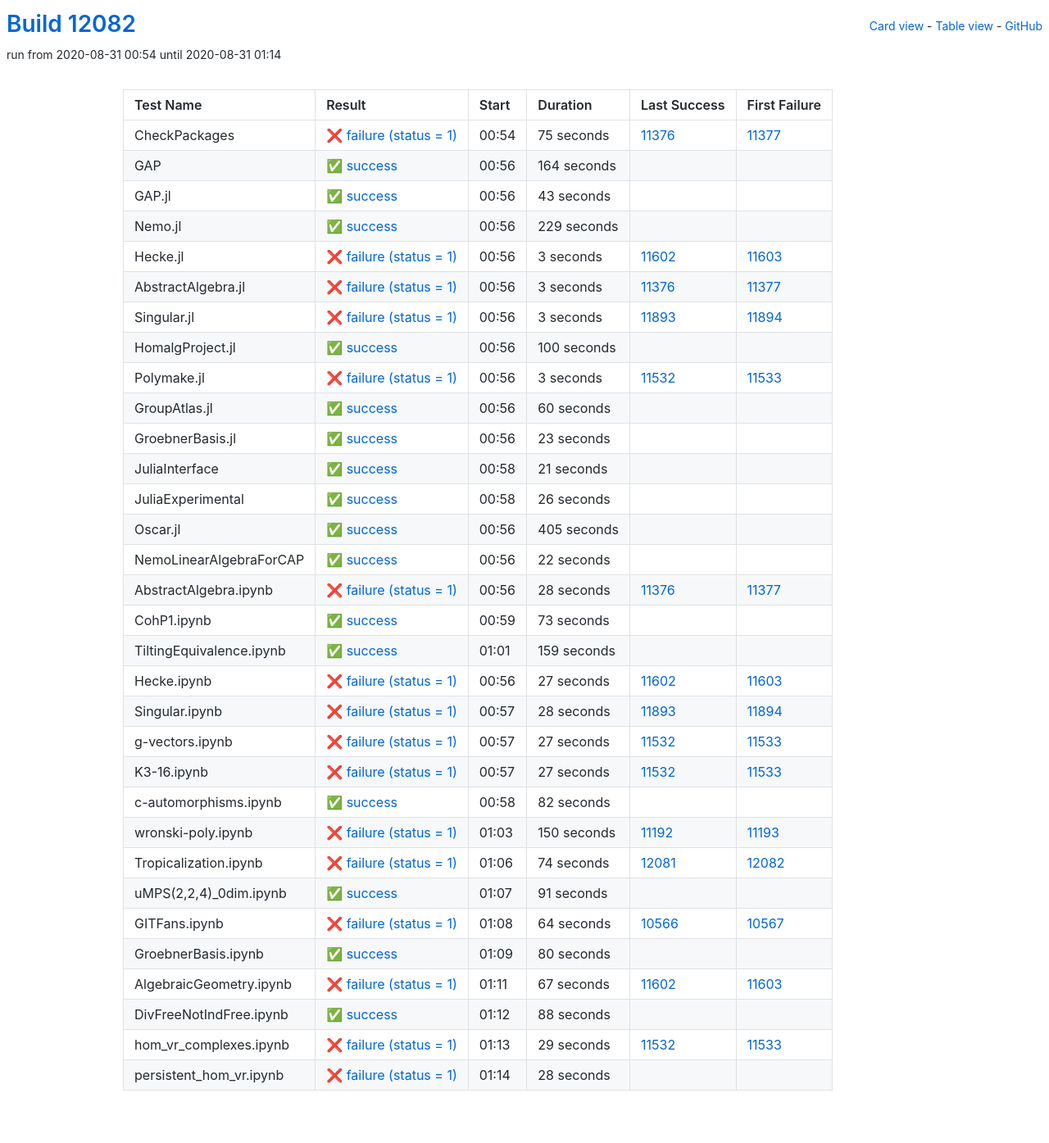
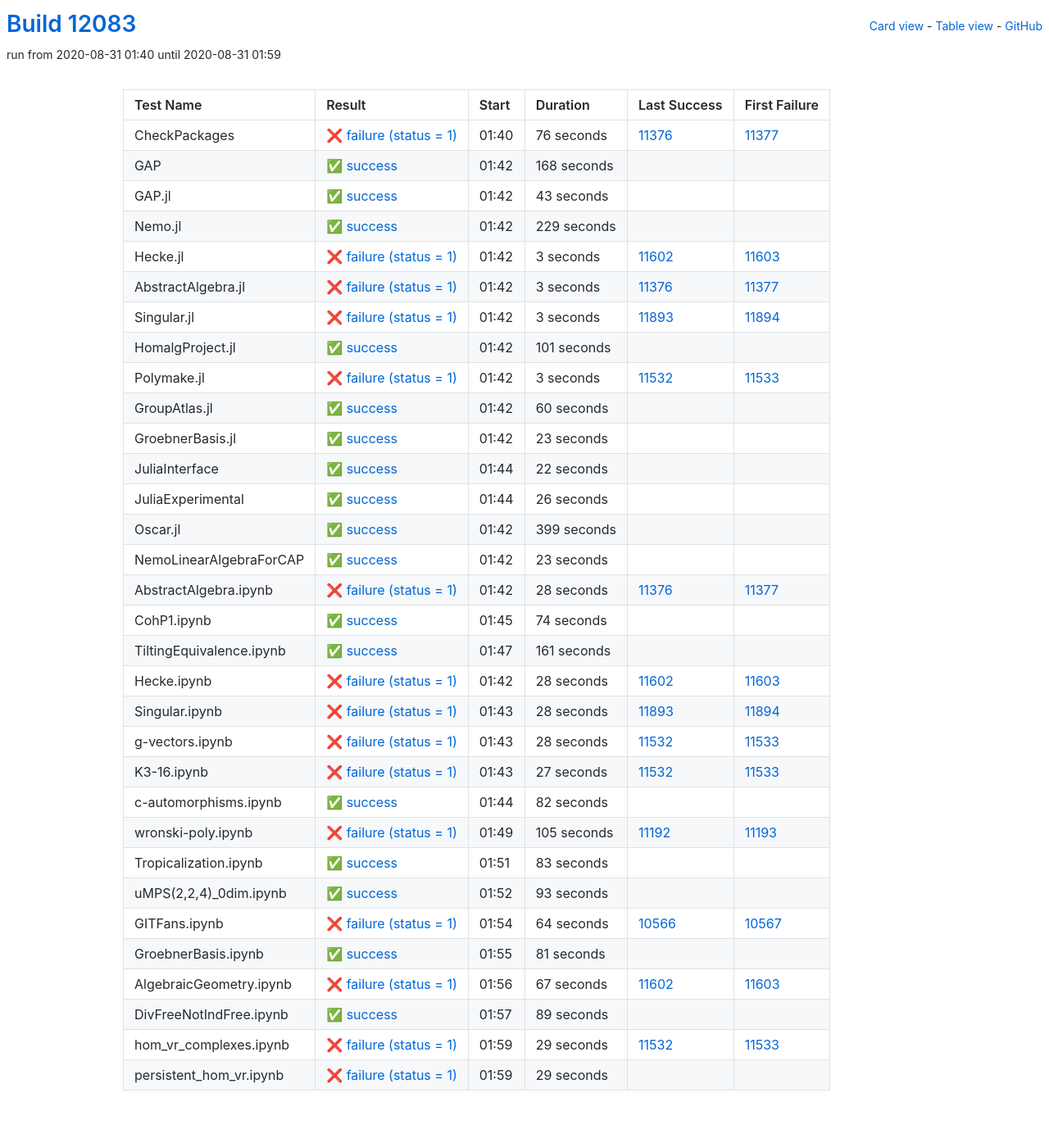
Before and after one commit to oscar-system/oscar-ci-status, a Jekyll site: the page built from table.html, in a window 1280 px wide. Shown: the whole page at 82% size. Built offline with Jekyll 4.4.1, drawn with Linux system fonts in a browser that asks for light colours.

Commit message:
Build #12083

```diff
--- a/_data/ci.yml
+++ b/_data/ci.yml
@@ -1,6 +1,6 @@
 ---
-build: 12082
-build_url: https://oscarci.mathematik.uni-kl.de/job/oscar/12082/
+build: 12083
+build_url: https://oscarci.mathematik.uni-kl.de/job/oscar/12083/
 job: oscar
 organization: oscar-system
 repo: oscar-ci-status
@@ -8,32 +8,32 @@
 tests:
 - name: CheckPackages
   id: checkpackages
-  log: https://oscarci.mathematik.uni-kl.de/job/oscar/12082/artifact/logs/build-12082/CheckPackages.log
-  start: 2020-08-31 00:54
+  log: https://oscarci.mathematik.uni-kl.de/job/oscar/12083/artifact/logs/build-12083/CheckPackages.log
+  start: 2020-08-31 01:40
   success: false
   exitcode: 1
   status: failure
-  duration: 75
+  duration: 76
   last_success: 11376
   last_success_url: https://oscarci.mathematik.uni-kl.de/job/oscar/11376/
   first_failure: 11377
   first_failure_url: https://oscarci.mathematik.uni-kl.de/job/oscar/11377/
 - name: GAP
   id: gap
-  log: https://oscarci.mathematik.uni-kl.de/job/oscar/12082/artifact/logs/build-12082/GAP.log
-  start: 2020-08-31 00:56
+  log: https://oscarci.mathematik.uni-kl.de/job/oscar/12083/artifact/logs/build-12083/GAP.log
+  start: 2020-08-31 01:42
   success: true
   exitcode: 0
   status: success
-  duration: 164
+  duration: 168
   last_success: false
   last_success_url:
   first_failure: false
   first_failure_url:
 - name: GAP.jl
   id: gap-jl
-  log: https://oscarci.mathematik.uni-kl.de/job/oscar/12082/artifact/logs/build-12082/GAP.jl.log
-  start: 2020-08-31 00:56
+  log: https://oscarci.mathematik.uni-kl.de/job/oscar/12083/artifact/logs/build-12083/GAP.jl.log
+  start: 2020-08-31 01:42
   success: true
   exitcode: 0
   status: success
@@ -44,8 +44,8 @@
   first_failure_url:
 - name: Nemo.jl
   id: nemo-jl
-  log: https://oscarci.mathematik.uni-kl.de/job/oscar/12082/artifact/logs/build-12082/Nemo.jl.log
-  start: 2020-08-31 00:56
+  log: https://oscarci.mathematik.uni-kl.de/job/oscar/12083/artifact/logs/build-12083/Nemo.jl.log
+  start: 2020-08-31 01:42
   success: true
   exitcode: 0
   status: success
@@ -56,8 +56,8 @@
   first_failure_url:
 - name: Hecke.jl
   id: hecke-jl
-  log: https://oscarci.mathematik.uni-kl.de/job/oscar/12082/artifact/logs/build-12082/Hecke.jl.log
-  start: 2020-08-31 00:56
+  log: https://oscarci.mathematik.uni-kl.de/job/oscar/12083/artifact/logs/build-12083/Hecke.jl.log
+  start: 2020-08-31 01:42
   success: false
   exitcode: 1
   status: failure
@@ -68,8 +68,8 @@
   first_failure_url: https://oscarci.mathematik.uni-kl.de/job/oscar/11603/
 - name: AbstractAlgebra.jl
   id: abstractalgebra-jl
-  log: https://oscarci.mathematik.uni-kl.de/job/oscar/12082/artifact/logs/build-12082/AbstractAlgebra.jl.log
-  start: 2020-08-31 00:56
+  log: https://oscarci.mathematik.uni-kl.de/job/oscar/12083/artifact/logs/build-12083/AbstractAlgebra.jl.log
+  start: 2020-08-31 01:42
   success: false
   exitcode: 1
   status: failure
@@ -80,8 +80,8 @@
   first_failure_url: https://oscarci.mathematik.uni-kl.de/job/oscar/11377/
 - name: Singular.jl
   id: singular-jl
-  log: https://oscarci.mathematik.uni-kl.de/job/oscar/12082/artifact/logs/build-12082/Singular.jl.log
-  start: 2020-08-31 00:56
+  log: https://oscarci.mathematik.uni-kl.de/job/oscar/12083/artifact/logs/build-12083/Singular.jl.log
+  start: 2020-08-31 01:42
   success: false
   exitcode: 1
   status: failure
@@ -92,20 +92,20 @@
   first_failure_url: https://oscarci.mathematik.uni-kl.de/job/oscar/11894/
 - name: HomalgProject.jl
   id: homalgproject-jl
-  log: https://oscarci.mathematik.uni-kl.de/job/oscar/12082/artifact/logs/build-12082/HomalgProject.jl.log
-  start: 2020-08-31 00:56
+  log: https://oscarci.mathematik.uni-kl.de/job/oscar/12083/artifact/logs/build-12083/HomalgProject.jl.log
+  start: 2020-08-31 01:42
   success: true
   exitcode: 0
   status: success
-  duration: 100
+  duration: 101
   last_success: false
   last_success_url:
   first_failure: false
   first_failure_url:
 - name: Polymake.jl
   id: polymake-jl
-  log: https://oscarci.mathematik.uni-kl.de/job/oscar/12082/artifact/logs/build-12082/Polymake.jl.log
-  start: 2020-08-31 00:56
+  log: https://oscarci.mathematik.uni-kl.de/job/oscar/12083/artifact/logs/build-12083/Polymake.jl.log
+  start: 2020-08-31 01:42
   success: false
   exitcode: 1
   status: failure
@@ -116,8 +116,8 @@
   first_failure_url: https://oscarci.mathematik.uni-kl.de/job/oscar/11533/
 - name: GroupAtlas.jl
   id: groupatlas-jl
-  log: https://oscarci.mathematik.uni-kl.de/job/oscar/12082/artifact/logs/build-12082/GroupAtlas.jl.log
-  start: 2020-08-31 00:56
+  log: https://oscarci.mathematik.uni-kl.de/job/oscar/12083/artifact/logs/build-12083/GroupAtlas.jl.log
+  start: 2020-08-31 01:42
   success: true
   exitcode: 0
   status: success
@@ -128,8 +128,8 @@
   first_failure_url:
 - name: GroebnerBasis.jl
   id: groebnerbasis-jl
-  log: https://oscarci.mathematik.uni-kl.de/job/oscar/12082/artifact/logs/build-12082/GroebnerBasis.jl.log
-  start: 2020-08-31 00:56
+  log: https://oscarci.mathematik.uni-kl.de/job/oscar/12083/artifact/logs/build-12083/GroebnerBasis.jl.log
+  start: 2020-08-31 01:42
   success: true
   exitcode: 0
   status: success
@@ -140,20 +140,20 @@
   first_failure_url:
 - name: JuliaInterface
   id: juliainterface
-  log: https://oscarci.mathematik.uni-kl.de/job/oscar/12082/artifact/logs/build-12082/JuliaInterface.log
-  start: 2020-08-31 00:58
+  log: https://oscarci.mathematik.uni-kl.de/job/oscar/12083/artifact/logs/build-12083/JuliaInterface.log
+  start: 2020-08-31 01:44
   success: true
   exitcode: 0
   status: success
-  duration: 21
+  duration: 22
   last_success: false
   last_success_url:
   first_failure: false
   first_failure_url:
 - name: JuliaExperimental
   id: juliaexperimental
-  log: https://oscarci.mathematik.uni-kl.de/job/oscar/12082/artifact/logs/build-12082/JuliaExperimental.log
-  start: 2020-08-31 00:58
+  log: https://oscarci.mathematik.uni-kl.de/job/oscar/12083/artifact/logs/build-12083/JuliaExperimental.log
+  start: 2020-08-31 01:44
   success: true
   exitcode: 0
   status: success
@@ -164,32 +164,32 @@
   first_failure_url:
 - name: Oscar.jl
   id: oscar-jl
-  log: https://oscarci.mathematik.uni-kl.de/job/oscar/12082/artifact/logs/build-12082/Oscar.jl.log
-  start: 2020-08-31 00:56
+  log: https://oscarci.mathematik.uni-kl.de/job/oscar/12083/artifact/logs/build-12083/Oscar.jl.log
+  start: 2020-08-31 01:42
   success: true
   exitcode: 0
   status: success
-  duration: 405
+  duration: 399
   last_success: false
   last_success_url:
   first_failure: false
   first_failure_url:
 - name: NemoLinearAlgebraForCAP
   id: nemolinearalgebraforcap
-  log: https://oscarci.mathematik.uni-kl.de/job/oscar/12082/artifact/logs/build-12082/NemoLinearAlgebraForCAP.log
-  start: 2020-08-31 00:56
+  log: https://oscarci.mathematik.uni-kl.de/job/oscar/12083/artifact/logs/build-12083/NemoLinearAlgebraForCAP.log
+  start: 2020-08-31 01:42
   success: true
   exitcode: 0
   status: success
-  duration: 22
+  duration: 23
   last_success: false
   last_success_url:
   first_failure: false
   first_failure_url:
 - name: AbstractAlgebra.ipynb
   id: abstractalgebra-ipynb
-  log: https://oscarci.mathematik.uni-kl.de/job/oscar/12082/artifact/logs/build-12082/AbstractAlgebra.ipynb.log
-  start: 2020-08-31 00:56
+  log: https://oscarci.mathematik.uni-kl.de/job/oscar/12083/artifact/logs/build-12083/AbstractAlgebra.ipynb.log
+  start: 2020-08-31 01:42
   success: false
   exitcode: 1
   status: failure
@@ -200,44 +200,44 @@
   first_failure_url: https://oscarci.mathematik.uni-kl.de/job/oscar/11377/
 - name: CohP1.ipynb
   id: cohp1-ipynb
-  log: https://oscarci.mathematik.uni-kl.de/job/oscar/12082/artifact/logs/build-12082/CohP1.ipynb.log
-  start: 2020-08-31 00:59
+  log: https://oscarci.mathematik.uni-kl.de/job/oscar/12083/artifact/logs/build-12083/CohP1.ipynb.log
+  start: 2020-08-31 01:45
   success: true
   exitcode: 0
   status: success
-  duration: 73
+  duration: 74
   last_success: false
   last_success_url:
   first_failure: false
   first_failure_url:
 - name: TiltingEquivalence.ipynb
   id: tiltingequivalence-ipynb
-  log: https://oscarci.mathematik.uni-kl.de/job/oscar/12082/artifact/logs/build-12082/TiltingEquivalence.ipynb.log
-  start: 2020-08-31 01:01
+  log: https://oscarci.mathematik.uni-kl.de/job/oscar/12083/artifact/logs/build-12083/TiltingEquivalence.ipynb.log
+  start: 2020-08-31 01:47
   success: true
   exitcode: 0
   status: success
-  duration: 159
+  duration: 161
   last_success: false
   last_success_url:
   first_failure: false
   first_failure_url:
 - name: Hecke.ipynb
   id: hecke-ipynb
-  log: https://oscarci.mathematik.uni-kl.de/job/oscar/12082/artifact/logs/build-12082/Hecke.ipynb.log
-  start: 2020-08-31 00:56
+  log: https://oscarci.mathematik.uni-kl.de/job/oscar/12083/artifact/logs/build-12083/Hecke.ipynb.log
+  start: 2020-08-31 01:42
   success: false
   exitcode: 1
   status: failure
-  duration: 27
+  duration: 28
   last_success: 11602
   last_success_url: https://oscarci.mathematik.uni-kl.de/job/oscar/11602/
   first_failure: 11603
   first_failure_url: https://oscarci.mathematik.uni-kl.de/job/oscar/11603/
 - name: Singular.ipynb
   id: singular-ipynb
-  log: https://oscarci.mathematik.uni-kl.de/job/oscar/12082/artifact/logs/build-12082/Singular.ipynb.log
-  start: 2020-08-31 00:57
+  log: https://oscarci.mathematik.uni-kl.de/job/oscar/12083/artifact/logs/build-12083/Singular.ipynb.log
+  start: 2020-08-31 01:43
   success: false
   exitcode: 1
   status: failure
@@ -248,20 +248,20 @@
   first_failure_url: https://oscarci.mathematik.uni-kl.de/job/oscar/11894/
 - name: g-vectors.ipynb
   id: g-vectors-ipynb
-  log: https://oscarci.mathematik.uni-kl.de/job/oscar/12082/artifact/logs/build-12082/g-vectors.ipynb.log
-  start: 2020-08-31 00:57
+  log: https://oscarci.mathematik.uni-kl.de/job/oscar/12083/artifact/logs/build-12083/g-vectors.ipynb.log
+  start: 2020-08-31 01:43
   success: false
   exitcode: 1
   status: failure
-  duration: 27
+  duration: 28
   last_success: 11532
   last_success_url: https://oscarci.mathematik.uni-kl.de/job/oscar/11532/
   first_failure: 11533
   first_failure_url: https://oscarci.mathematik.uni-kl.de/job/oscar/11533/
 - name: K3-16.ipynb
   id: k3-16-ipynb
-  log: https://oscarci.mathematik.uni-kl.de/job/oscar/12082/artifact/logs/build-12082/K3-16.ipynb.log
-  start: 2020-08-31 00:57
+  log: https://oscarci.mathematik.uni-kl.de/job/oscar/12083/artifact/logs/build-12083/K3-16.ipynb.log
+  start: 2020-08-31 01:43
   success: false
   exitcode: 1
   status: failure
@@ -272,8 +272,8 @@
   first_failure_url: https://oscarci.mathematik.uni-kl.de/job/oscar/11533/
 - name: c-automorphisms.ipynb
   id: c-automorphisms-ipynb
-  log: https://oscarci.mathematik.uni-kl.de/job/oscar/12082/artifact/logs/build-12082/c-automorphisms.ipynb.log
-  start: 2020-08-31 00:58
+  log: https://oscarci.mathematik.uni-kl.de/job/oscar/12083/artifact/logs/build-12083/c-automorphisms.ipynb.log
+  start: 2020-08-31 01:44
   success: true
   exitcode: 0
   status: success
@@ -284,44 +284,44 @@
   first_failure_url:
 - name: wronski-poly.ipynb
   id: wronski-poly-ipynb
-  log: https://oscarci.mathematik.uni-kl.de/job/oscar/12082/artifact/logs/build-12082/wronski-poly.ipynb.log
-  start: 2020-08-31 01:03
+  log: https://oscarci.mathematik.uni-kl.de/job/oscar/12083/artifact/logs/build-12083/wronski-poly.ipynb.log
+  start: 2020-08-31 01:49
   success: false
   exitcode: 1
   status: failure
-  duration: 150
+  duration: 105
   last_success: 11192
   last_success_url: https://oscarci.mathematik.uni-kl.de/job/oscar/11192/
   first_failure: 11193
   first_failure_url: https://oscarci.mathematik.uni-kl.de/job/oscar/11193/
 - name: Tropicalization.ipynb
   id: tropicalization-ipynb
-  log: https://oscarci.mathematik.uni-kl.de/job/oscar/12082/artifact/logs/build-12082/Tropicalization.ipynb.log
-  start: 2020-08-31 01:06
-  success: false
-  exitcode: 1
-  status: failure
-  duration: 74
-  last_success: 12081
-  last_success_url: https://oscarci.mathematik.uni-kl.de/job/oscar/12081/
-  first_failure: 12082
-  first_failure_url: https://oscarci.mathematik.uni-kl.de/job/oscar/12082/
-- name: uMPS(2,2,4)_0dim.ipynb
-  id: umps-2-2-4-0dim-ipynb
-  log: https://oscarci.mathematik.uni-kl.de/job/oscar/12082/artifact/logs/build-12082/uMPS-2-2-4-_0dim.ipynb.log
-  start: 2020-08-31 01:07
+  log: https://oscarci.mathematik.uni-kl.de/job/oscar/12083/artifact/logs/build-12083/Tropicalization.ipynb.log
+  start: 2020-08-31 01:51
   success: true
   exitcode: 0
   status: success
-  duration: 91
+  duration: 83
+  last_success: false
+  last_success_url:
+  first_failure: false
+  first_failure_url:
+- name: uMPS(2,2,4)_0dim.ipynb
+  id: umps-2-2-4-0dim-ipynb
+  log: https://oscarci.mathematik.uni-kl.de/job/oscar/12083/artifact/logs/build-12083/uMPS-2-2-4-_0dim.ipynb.log
+  start: 2020-08-31 01:52
+  success: true
+  exitcode: 0
+  status: success
+  duration: 93
   last_success: false
   last_success_url:
   first_failure: false
   first_failure_url:
 - name: GITFans.ipynb
   id: gitfans-ipynb
-  log: https://oscarci.mathematik.uni-kl.de/job/oscar/12082/artifact/logs/build-12082/GITFans.ipynb.log
-  start: 2020-08-31 01:08
+  log: https://oscarci.mathematik.uni-kl.de/job/oscar/12083/artifact/logs/build-12083/GITFans.ipynb.log
+  start: 2020-08-31 01:54
   success: false
   exitcode: 1
   status: failure
@@ -332,20 +332,20 @@
   first_failure_url: https://oscarci.mathematik.uni-kl.de/job/oscar/10567/
 - name: GroebnerBasis.ipynb
   id: groebnerbasis-ipynb
-  log: https://oscarci.mathematik.uni-kl.de/job/oscar/12082/artifact/logs/build-12082/GroebnerBasis.ipynb.log
-  start: 2020-08-31 01:09
+  log: https://oscarci.mathematik.uni-kl.de/job/oscar/12083/artifact/logs/build-12083/GroebnerBasis.ipynb.log
+  start: 2020-08-31 01:55
   success: true
   exitcode: 0
   status: success
-  duration: 80
+  duration: 81
   last_success: false
   last_success_url:
   first_failure: false
   first_failure_url:
 - name: AlgebraicGeometry.ipynb
   id: algebraicgeometry-ipynb
-  log: https://oscarci.mathematik.uni-kl.de/job/oscar/12082/artifact/logs/build-12082/AlgebraicGeometry.ipynb.log
-  start: 2020-08-31 01:11
+  log: https://oscarci.mathematik.uni-kl.de/job/oscar/12083/artifact/logs/build-12083/AlgebraicGeometry.ipynb.log
+  start: 2020-08-31 01:56
   success: false
   exitcode: 1
   status: failure
@@ -356,20 +356,20 @@
   first_failure_url: https://oscarci.mathematik.uni-kl.de/job/oscar/11603/
 - name: DivFreeNotIndFree.ipynb
   id: divfreenotindfree-ipynb
-  log: https://oscarci.mathematik.uni-kl.de/job/oscar/12082/artifact/logs/build-12082/DivFreeNotIndFree.ipynb.log
-  start: 2020-08-31 01:12
+  log: https://oscarci.mathematik.uni-kl.de/job/oscar/12083/artifact/logs/build-12083/DivFreeNotIndFree.ipynb.log
+  start: 2020-08-31 01:57
   success: true
   exitcode: 0
   status: success
-  duration: 88
+  duration: 89
   last_success: false
   last_success_url:
   first_failure: false
   first_failure_url:
 - name: hom_vr_complexes.ipynb
   id: hom-vr-complexes-ipynb
-  log: https://oscarci.mathematik.uni-kl.de/job/oscar/12082/artifact/logs/build-12082/hom_vr_complexes.ipynb.log
-  start: 2020-08-31 01:13
+  log: https://oscarci.mathematik.uni-kl.de/job/oscar/12083/artifact/logs/build-12083/hom_vr_complexes.ipynb.log
+  start: 2020-08-31 01:59
   success: false
   exitcode: 1
   status: failure
@@ -380,12 +380,12 @@
   first_failure_url: https://oscarci.mathematik.uni-kl.de/job/oscar/11533/
 - name: persistent_hom_vr.ipynb
   id: persistent-hom-vr-ipynb
-  log: https://oscarci.mathematik.uni-kl.de/job/oscar/12082/artifact/logs/build-12082/persistent_hom_vr.ipynb.log
-  start: 2020-08-31 01:14
+  log: https://oscarci.mathematik.uni-kl.de/job/oscar/12083/artifact/logs/build-12083/persistent_hom_vr.ipynb.log
+  start: 2020-08-31 01:59
   success: false
   exitcode: 1
   status: failure
-  duration: 28
+  duration: 29
   last_success: false
   last_success_url:
   first_failure: false
```
Also changed, not shown: README.md.
